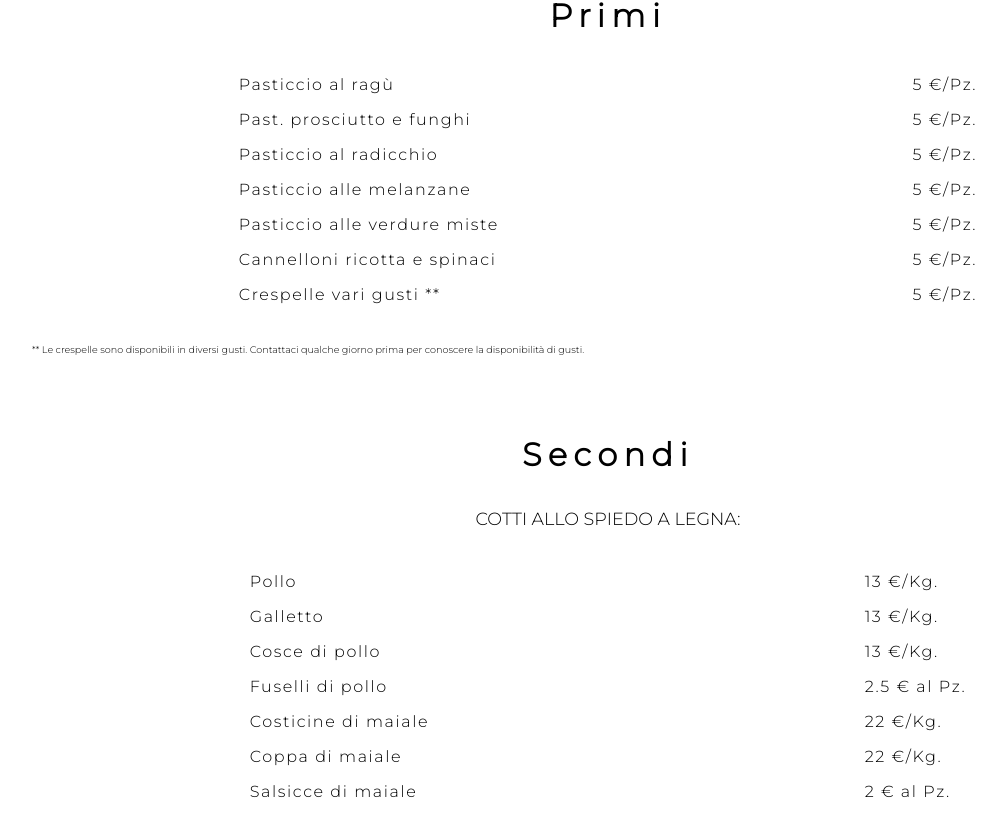
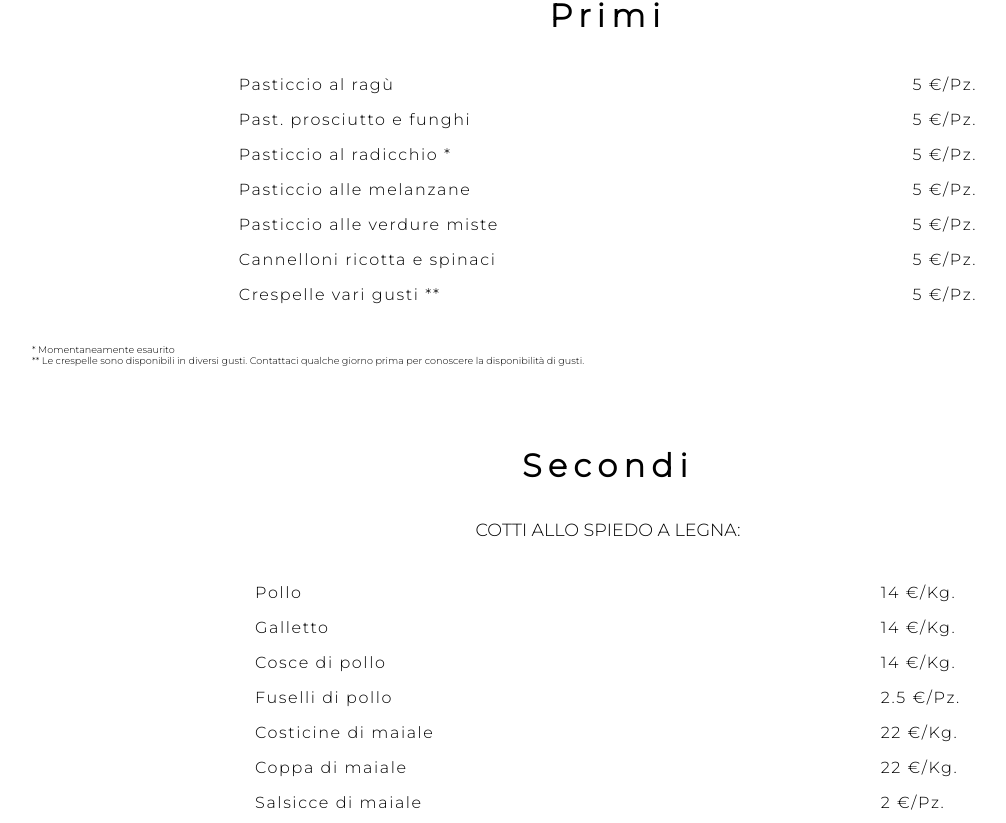
Before and after one commit to lucazanesco/lucazanesco.github.io, a plain HTML site: page index.html in a window 1280 px wide. Shown: the part 293-1116 px from the top of the page, without its empty margins (32-1038 px from the left). Drawn offline with Linux system fonts and the light colour scheme.

Commit message:
prezzo pollo e past radicchio

```diff
--- a/index.html
+++ b/index.html
@@ -22,7 +22,7 @@
                 <ul>
                     <li>Pasticcio al ragù</li>
                     <li>Past. prosciutto e funghi</li>
-                    <li>Pasticcio al radicchio</li>
+                    <li>Pasticcio al radicchio *</li>
                     <li>Pasticcio alle melanzane</li>
                     <li>Pasticcio alle verdure miste</li>
                     <li>Cannelloni ricotta e spinaci</li>
@@ -40,6 +40,7 @@
 
                 </ul>
             </div>
+            <p class="paragrafi_section_1">* Momentaneamente esaurito</p>
             <p class="paragrafi_section_1 spacer_bottom">** Le crespelle sono disponibili in diversi gusti. Contattaci qualche giorno prima per conoscere la disponibilità di gusti.</p>
             <h3 class="titoli_2 strong spacer_top titoli_cibo spacer_bottom">Secondi</h3>
             <p class="paragrafi_section spacer_bottom center upper">Cotti allo spiedo a legna:</p>
@@ -55,13 +56,13 @@
 
                 </ul>
                 <ul>
-                    <li>13 €/Kg.</li>
-                    <li>13 €/Kg.</li>
-                    <li>13 €/Kg.</li>
-                    <li>2.5 € al Pz.</li>
+                    <li>14 €/Kg.</li>
+                    <li>14 €/Kg.</li>
+                    <li>14 €/Kg.</li>
+                    <li>2.5 €/Pz.</li>
                     <li>22 €/Kg.</li>
                     <li>22 €/Kg.</li>
-                    <li>2 € al Pz.</li>
+                    <li>2 €/Pz.</li>
 
                 </ul>
             </div>
```
